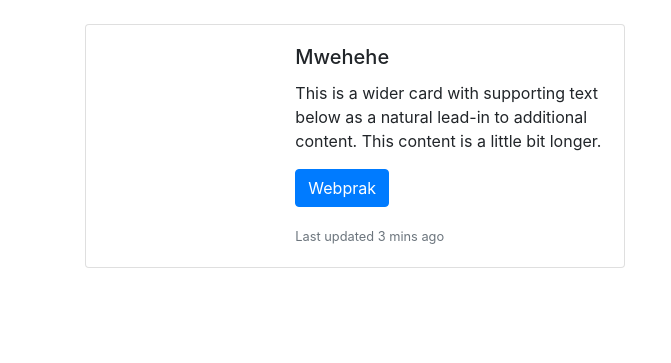
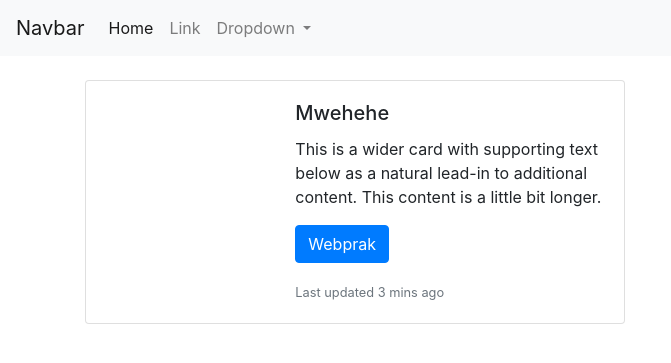
Before and after one commit to kochengpoi/kochengpoi.github.io, a PHP site: page / in a window 1280 px wide. Shown: the top 363 px of the page, without its empty margins (0-671 px from the left). Run offline with PHP 8.4, Linux system fonts and the light colour scheme; grey boxes are pictures that could not be loaded.

Commit message:
+ navbar

```diff
--- a/index.php
+++ b/index.php
@@ -7,6 +7,35 @@
 	<link rel="stylesheet" href="https://maxcdn.bootstrapcdn.com/bootstrap/4.0.0/css/bootstrap.min.css" integrity="sha384-Gn5384xqQ1aoWXA+058RXPxPg6fy4IWvTNh0E263XmFcJlSAwiGgFAW/dAiS6JXm" crossorigin="anonymous">
 </head>
 <body>
+	<nav class="navbar navbar-expand-lg navbar-light bg-light">
+		<a class="navbar-brand" href="#">Navbar</a>
+		<button class="navbar-toggler" type="button" data-toggle="collapse" data-target="#navbarSupportedContent" aria-controls="navbarSupportedContent" aria-expanded="false" aria-label="Toggle navigation">
+			<span class="navbar-toggler-icon"></span>
+		</button>
+		<div class="float-right">
+			<div class="collapse navbar-collapse" id="navbarSupportedContent">
+				<ul class="navbar-nav mr-auto">
+					<li class="nav-item active">
+						<a class="nav-link" href="#">Home <span class="sr-only">(current)</span></a>
+					</li>
+					<li class="nav-item">
+						<a class="nav-link" href="#">Link</a>
+					</li>
+					<li class="nav-item dropdown">
+						<a class="nav-link dropdown-toggle" href="#" id="navbarDropdown" role="button" data-toggle="dropdown" aria-haspopup="true" aria-expanded="false">
+							Dropdown
+						</a>
+						<div class="dropdown-menu" aria-labelledby="navbarDropdown">
+							<a class="dropdown-item" href="#">Action</a>
+							<a class="dropdown-item" href="#">Another action</a>
+							<div class="dropdown-divider"></div>
+							<a class="dropdown-item" href="#">Something else here</a>
+						</div>
+					</li>
+				</ul>
+			</div>
+		</div>
+	</nav>
 	<div class="container">
 		<div class="row">
 			<div class="col">
```
Also changed, not shown: README.md (deleted).
